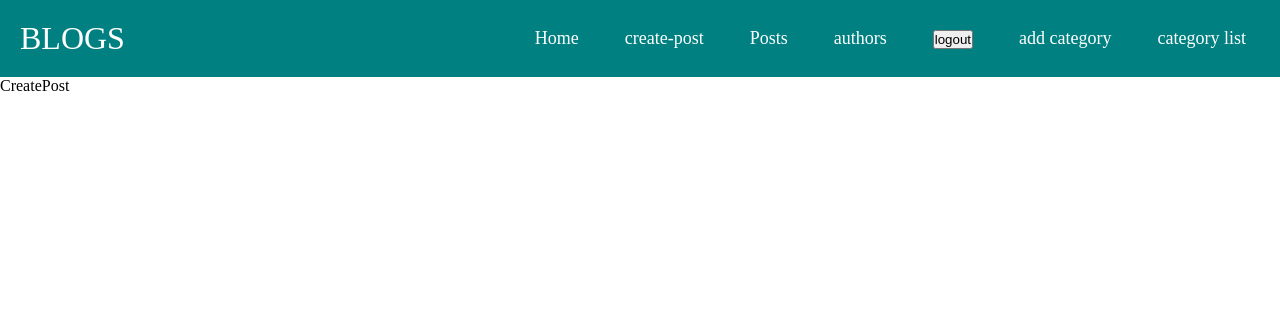
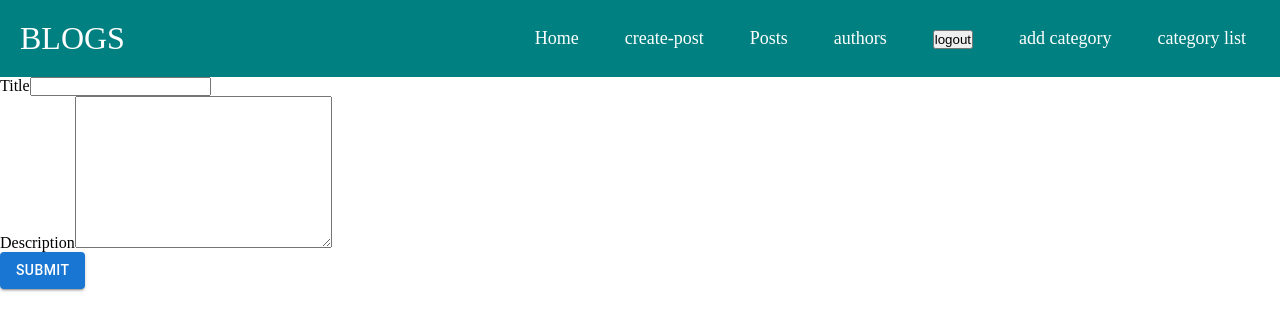
Before and after one commit to AnimeFlix007/blog-frontend-mern, a React (Create React App) app: page /create-post in a window 1280 px wide. Shown: the top 330 px of the page. Built offline with nearby package versions, Linux system fonts and the light colour scheme; sample sign-in values are in the browser's storage.

Commit message:
added post upload

```diff
--- a/src/App.js
+++ b/src/App.js
@@ -3,14 +3,17 @@ import Navbar from "./components/shared/Navbar";
 import Router from "./router/Router";
 import Alert from "./utils/error/Alert";
 import CategoryAlert from "./utils/error/CategoryAlert";
+import PostAlert from "./utils/error/PostAlert";
 
 function App() {
   return (
     <BrowserRouter>
       <Navbar />
       <Router />
+      {/* SNACKBARS  */}
       <CategoryAlert />
       <Alert />
+      <PostAlert />
     </BrowserRouter>
   );
 }
--- a/src/components/categories/AddCategory.js
+++ b/src/components/categories/AddCategory.js
@@ -6,9 +6,11 @@ import addCaregorySchema from "../../utils/schema/addCategorySchema";
 import "../../css/addCategory.css";
 import { useDispatch, useSelector } from "react-redux";
 import { createCategory } from "../../context/slice/category/CategorySlice";
+import { useNavigate } from "react-router-dom";
 
 const AddCategory = () => {
   const dispatch = useDispatch();
+  const navigate = useNavigate();
   const { loading } = useSelector((store) => store.category);
   const { handleSubmit, handleBlur, handleChange, errors, values, touched } =
     useFormik({
@@ -16,10 +18,11 @@ const AddCategory = () => {
         title: "",
       },
       validationSchema: addCaregorySchema,
-      onSubmit: (values, action) => {
+      onSubmit: async (values, action) => {
         console.log("submitted");
-        dispatch(createCategory(values));
+        await dispatch(createCategory(values));
         action.resetForm();
+        navigate("/category-list")
       },
     });
   return (
--- a/src/components/home/HomePage.js
+++ b/src/components/home/HomePage.js
@@ -14,7 +14,7 @@ const HomePage = () => {
         {!user ? (
           <button onClick={() => navigate("/login")}>Login Now</button>
         ) : (
-          <button onClick={() => navigate("/create")}>Create Blog</button>
+          <button onClick={() => navigate("/create-post")}>Create Blog</button>
         )}
       </div>
       <div className="homepage__right">
--- a/src/components/posts/CreatePost.js
+++ b/src/components/posts/CreatePost.js
@@ -1,9 +1,73 @@
-import React from 'react'
+import React from "react";
+import createPostSchema from "../../utils/schema/createPost";
+import { useFormik } from "formik";
+import { Button } from "@mui/material";
+import { useDispatch, useSelector } from "react-redux";
+import { UploadPost } from "../../context/slice/post/postSlice";
+import { useNavigate } from "react-router-dom";
+
+const initialValues = {
+  title: "",
+  description: "",
+};
 
 const CreatePost = () => {
+  const dispatch = useDispatch();
+  const navigate = useNavigate();
+  const { post, loading } = useSelector((store) => store.posts);
+  const { values, errors, touched, handleBlur, handleSubmit, handleChange } =
+    useFormik({
+      initialValues,
+      validationSchema: createPostSchema,
+      onSubmit: async (values, action) => {
+        console.log("submitted", values);
+        await dispatch(UploadPost(values));
+        navigate("/");
+        action.resetForm();
+      },
+    });
   return (
-    <div>CreatePost</div>
-  )
-}
+    <section>
+      <div className="image"></div>
+      <form className="form" onSubmit={handleSubmit}>
+        <div className="form-field">
+          <label htmlFor="title">Title</label>
+          <input
+            type="text"
+            name="title"
+            id="title"
+            value={values.title}
+            onChange={handleChange}
+            onBlur={handleBlur}
+          />
+          {errors.title && touched.title ? (
+            <p className="form-error">{errors.title}</p>
+          ) : null}
+        </div>
+        <div className="form-field">
+          <label htmlFor="title">Description</label>
+          <textarea
+            type="text"
+            name="description"
+            id="description"
+            rows={10}
+            cols={30}
+            value={values.description}
+            onChange={handleChange}
+            onBlur={handleBlur}
+          />
+          {errors.description && touched.description ? (
+            <p className="form-error">{errors.description}</p>
+          ) : null}
+        </div>
+        <div className="btn">
+          <Button type="submit" variant="contained">
+            Submit
+          </Button>
+        </div>
+      </form>
+    </section>
+  );
+};
 
-export default CreatePost
+export default CreatePost;
--- /dev/null
+++ b/src/context/slice/post/postSlice.js
@@ -0,0 +1,73 @@
+import { createAsyncThunk, createSlice } from "@reduxjs/toolkit";
+import axios from "axios";
+
+export const UploadPost = createAsyncThunk(
+  "post/upload",
+  async (post, { rejectWithValue, getState }) => {
+    const token = getState()?.users.user.token;
+    console.log(token, "token");
+    const config = {
+      headers: {
+        "Content-Type": "application/json",
+        Authorization: `Bearer ${token}`,
+      },
+    };
+    try {
+      const res = await axios.post(
+        "http://localhost:5000/api/posts/",
+        post,
+        config
+      );
+      return res.data;
+    } catch (error) {
+      if (!error && !error?.response) {
+        throw error;
+      }
+      return rejectWithValue(error?.response?.data);
+    }
+  }
+);
+
+const initialError = {
+  open: false,
+  message: "",
+  type: "success",
+};
+
+const initialState = {
+  loading: false,
+  post: {},
+  posts: [],
+  error: initialError,
+};
+
+const PostSlice = createSlice({
+  name: "post",
+  initialState,
+  reducers: {
+    removeAlert(state, action) {
+      state.error = initialError;
+    },
+  },
+  extraReducers: {
+    [UploadPost.pending]: (state, action) => {
+        state.loading = true
+    },
+    [UploadPost.fulfilled]: (state, action) => {
+        state.loading = false
+        state.post = action.payload.post
+        state.error.message = action.payload.message
+        state.error.open = true
+    },
+    [UploadPost.rejected]: (state, action) => {
+        state.loading = false
+        state.error.message = action.payload.message
+        state.error.open = true
+        state.error.type = 'error'
+    },
+  },
+});
+
+export const { removeAlert } = PostSlice.actions
+
+export default PostSlice.reducer;
--- a/src/context/store/store.js
+++ b/src/context/store/store.js
@@ -1,10 +1,12 @@
 import { combineReducers, configureStore } from "@reduxjs/toolkit";
 import CategorySlice from "../slice/category/CategorySlice";
+import postSlice from "../slice/post/postSlice";
 import userSlice from "../slice/user/userSlice";
 
 const reducers = combineReducers({
   users: userSlice,
-  category: CategorySlice
+  category: CategorySlice,
+  posts: postSlice,
 });
 
 const store = configureStore({ reducer: reducers });
--- /dev/null
+++ b/src/utils/error/PostAlert.js
@@ -0,0 +1,31 @@
+import { Snackbar } from "@mui/material";
+import React from "react";
+import MuiAlert from "@mui/material/Alert";
+import { useDispatch, useSelector } from "react-redux";
+import { removeAlert } from "../../context/slice/post/postSlice";
+
+const PostAlert = () => {
+  const dispatch = useDispatch()
+  const { open, message, type } = useSelector((store) => store.posts.error);
+  console.log(open, message, type);
+  const handleClose = (event, reason) => {
+    if (reason === "clickaway") {
+      return;
+    }
+    dispatch(removeAlert())
+  };
+  return (
+    <Snackbar open={open} autoHideDuration={3000} onClose={handleClose}>
+      <MuiAlert
+        onClose={handleClose}
+        elevation={10}
+        variant="filled"
+        severity={type}
+      >
+        {message}
+      </MuiAlert>
+    </Snackbar>
+  );
+};
+
+export default PostAlert;
--- /dev/null
+++ b/src/utils/schema/createPost.js
@@ -0,0 +1,8 @@
+import * as Yup from "yup"
+
+const createPostSchema = Yup.object({
+    title: Yup.string().min(4).required(),
+    description: Yup.string().min(10).required()
+})
+
+export default createPostSchema
```
